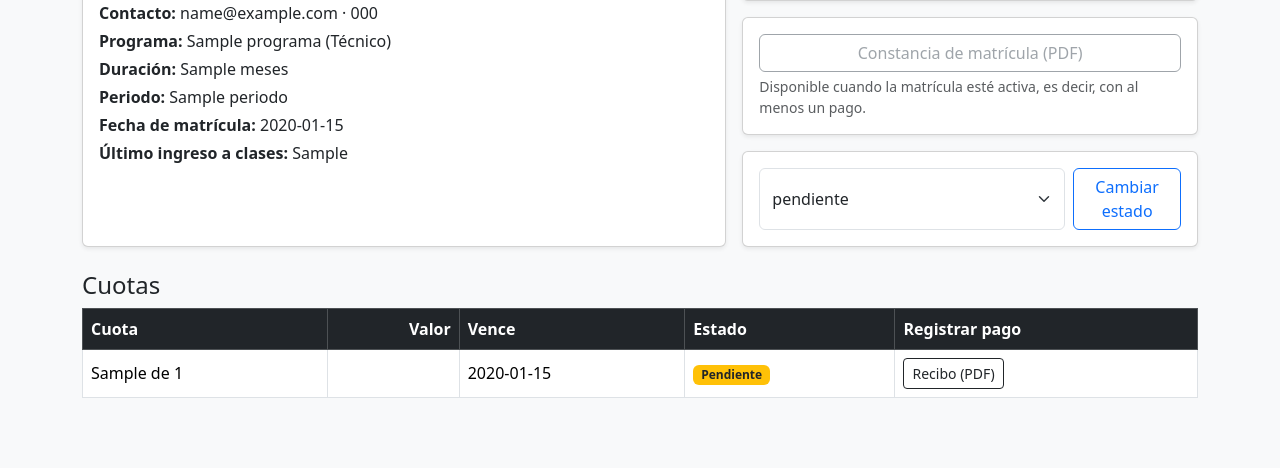
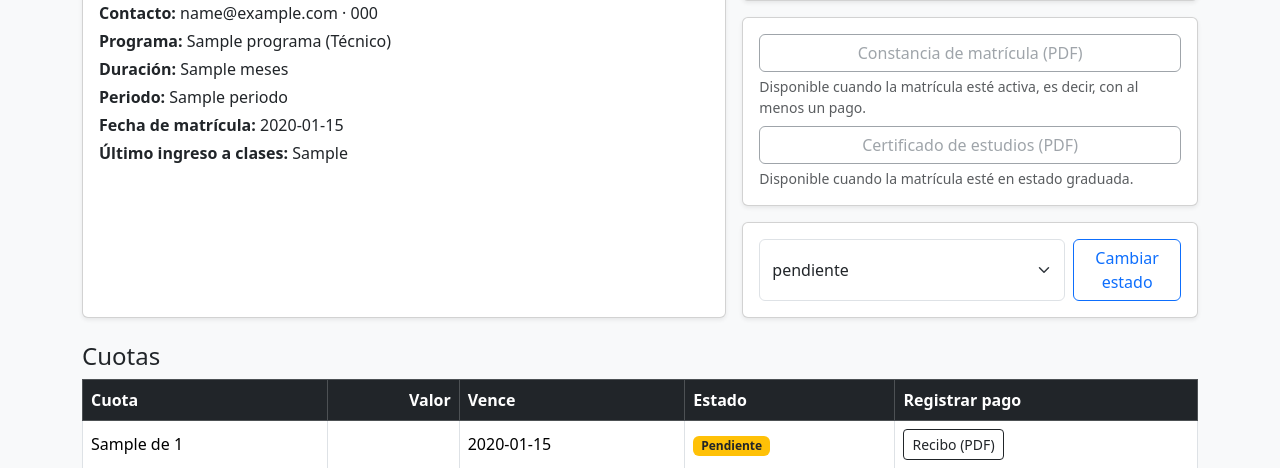
Before and after one commit to Jaime1145/intec-frontend-ejs, a Node server app: template views/matricula_detalle.ejs in a window 1280 px wide. Shown: the part 225-693 px from the top of the page. Run offline with Node 20, Linux system fonts and the light colour scheme; the template is opened without the code that fills it: most values are stand-ins (such as "Sample title", 1, 10 or a date in 2020).

Commit message:
Paso 8: certificado

```diff
--- a/routes/modulos.routes.js
+++ b/routes/modulos.routes.js
@@ -266,6 +266,11 @@ router.get('/matriculas/:id/constancia', requiereSesion, (req, res) => {
     enviarPdf(req, res, `/matriculas/${id}/constancia`, `/matriculas/${id}`);
 });
 
+router.get('/matriculas/:id/certificado', requiereSesion, (req, res) => {
+    const id = encodeURIComponent(req.params.id);
+    enviarPdf(req, res, `/matriculas/${id}/certificado`, `/matriculas/${id}`);
+});
+
 router.get('/pagos/:id/recibo', requiereSesion, (req, res) => {
     const m = (req.query.m || '').toString();
     enviarPdf(req, res, `/pagos/${encodeURIComponent(req.params.id)}/recibo`,
--- a/views/matricula_detalle.ejs
+++ b/views/matricula_detalle.ejs
@@ -60,6 +60,14 @@
                         <% } else { %>
                             <button class="btn btn-outline-secondary w-100" disabled>Constancia de matrícula (PDF)</button>
                             <div class="form-text">Disponible cuando la matrícula esté activa, es decir, con al menos un pago.</div>
+                        <% } %>
+                        <% if (m.estado === 'graduada') { %>
+                            <a href="/matriculas/<%= m.id %>/certificado" target="_blank" class="btn btn-primary w-100 mt-2">
+                                Certificado de estudios (PDF)
+                            </a>
+                        <% } else { %>
+                            <button class="btn btn-outline-secondary w-100 mt-2" disabled>Certificado de estudios (PDF)</button>
+                            <div class="form-text">Disponible cuando la matrícula esté en estado graduada.</div>
                         <% } %>
                     </div>
                 </div>
```
